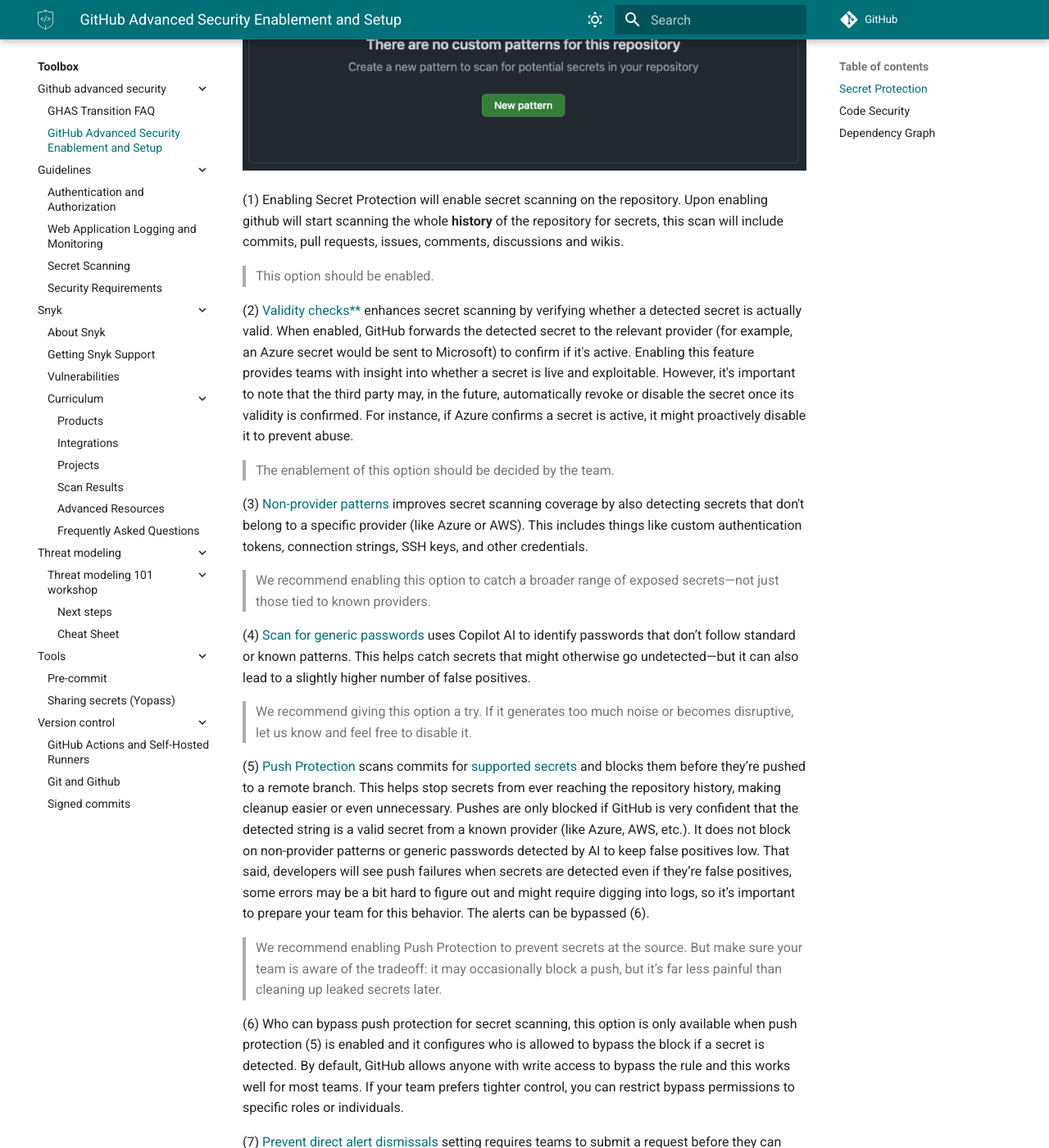
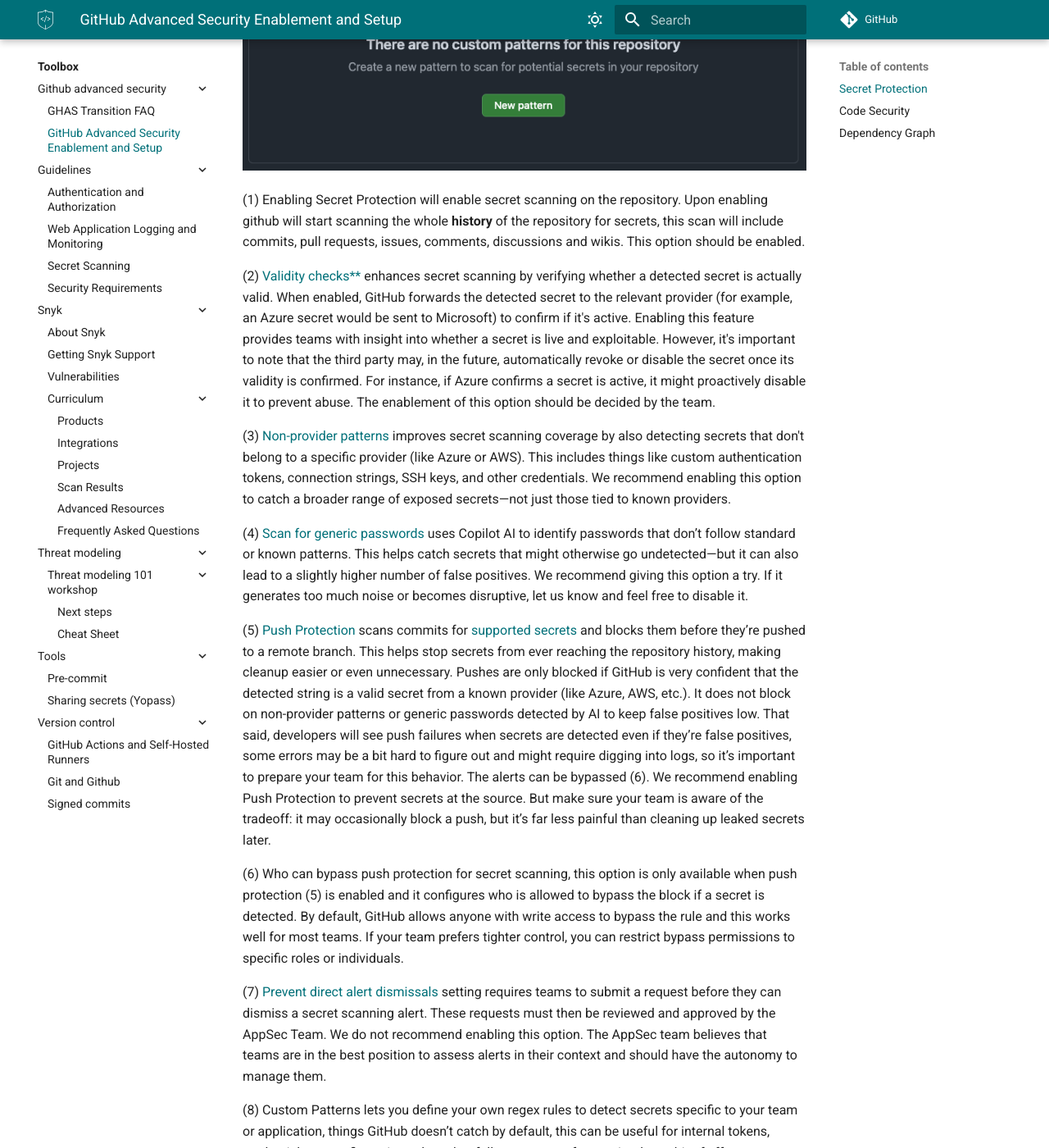
Before and after one commit to equinor/appsec, an MkDocs documentation site: the page built from docs/toolbox/github-advanced-security/setup.md, in a window 1280 px wide and 1400 px high, scrolled down 2560 px. Shown: the whole window at 82% size. Built offline with MkDocs 1.6.1 and Material for MkDocs 9.7.7, drawn with Linux system fonts in a browser that asks for light colours; some web fonts are replaced; comment, search, counter and statistics services are not loaded; some of the changed text lies outside the part shown.

Commit message:
correct formating

```diff
--- a/docs/toolbox/github-advanced-security/setup.md
+++ b/docs/toolbox/github-advanced-security/setup.md
@@ -20,7 +20,7 @@
 |                                       | Non-provider Patterns                             | Yes                |
 |                                       | Scan for Generic Passwords                        | Yes                |
 |                                       | Push-Protection                                   | Yes                |
-|                                       | - Access                                          | Anyone unless limited to certain members. |
+|                                       | Who can bypass push protection                                          | Anyone unless limited to certain members. |
 |                                       | Prevent Alert Dismissal                           | No                 |
 | Code Security                         |                                                   | Yes                |
 |                                       | Set Up                                            | Default setup      |
@@ -41,29 +41,29 @@
 ![Secret Protection Options](<Screenshot 2025-06-12 at 14.28.28.png>)
 
 (1) Enabling Secret Protection will enable secret scanning on the repository. Upon enabling github will start scanning the whole **history** of the repository for secrets, this scan will include commits, pull requests, issues, comments, discussions and wikis.
-> This option should be enabled.
+This option should be enabled.
 
 (2) [Validity checks**](https://docs.github.com/en/enterprise-cloud@latest/code-security/secret-scanning/introduction/supported-secret-scanning-patterns#supported-secrets) enhances secret scanning by verifying whether a detected secret is actually valid. When enabled, GitHub forwards the detected secret to the relevant provider (for example, an Azure secret would be sent to Microsoft) to confirm if it's active. Enabling this feature provides teams with insight into whether a secret is live and exploitable. However, it's important to note that the third party may, in the future, automatically revoke or disable the secret once its validity is confirmed. For instance, if Azure confirms a secret is active, it might proactively disable it to prevent abuse.
-> The enablement of this option should be decided by the team.
+The enablement of this option should be decided by the team.
 
 (3) [Non-provider patterns](https://docs.github.com/en/enterprise-cloud@latest/code-security/secret-scanning/introduction/supported-secret-scanning-patterns#non-provider-patterns) improves secret scanning coverage by also detecting secrets that don't belong to a specific provider (like Azure or AWS). This includes things like custom authentication tokens, connection strings, SSH keys, and other credentials.
-> We recommend enabling this option to catch a broader range of exposed secrets—not just those tied to known providers.
+We recommend enabling this option to catch a broader range of exposed secrets—not just those tied to known providers.
 
 (4) [Scan for generic passwords](https://docs.github.com/en/enterprise-cloud@latest/code-security/secret-scanning/copilot-secret-scanning/responsible-ai-generic-secrets) uses Copilot AI to identify passwords that don’t follow standard or known patterns. This helps catch secrets that might otherwise go undetected—but it can also lead to a slightly higher number of false positives.
-> We recommend giving this option a try. If it generates too much noise or becomes disruptive, let us know and feel free to disable it.
+We recommend giving this option a try. If it generates too much noise or becomes disruptive, let us know and feel free to disable it.
 
 (5) [Push Protection](https://docs.github.com/en/code-security/secret-scanning/introduction/about-push-protection) scans commits for [supported secrets](https://docs.github.com/en/enterprise-cloud@latest/code-security/secret-scanning/introduction/supported-secret-scanning-patterns#supported-secrets) and blocks them before they’re pushed to a remote branch. This helps stop secrets from ever reaching the repository history, making cleanup easier or even unnecessary.
 Pushes are only blocked if GitHub is very confident that the detected string is a valid secret from a known provider (like Azure, AWS, etc.). It does not block on non-provider patterns or generic passwords detected by AI to keep false positives low.
 That said, developers will see push failures when secrets are detected even if they’re false positives, some errors may be a bit hard to figure out and might require digging into logs, so it’s important to prepare your team for this behavior. The alerts can be bypassed (6).
-> We recommend enabling Push Protection to prevent secrets at the source. But make sure your team is aware of the tradeoff: it may occasionally block a push, but it’s far less painful than cleaning up leaked secrets later.
+We recommend enabling Push Protection to prevent secrets at the source. But make sure your team is aware of the tradeoff: it may occasionally block a push, but it’s far less painful than cleaning up leaked secrets later.
 
 (6) Who can bypass push protection for secret scanning, this option is only available when push protection (5) is enabled and it configures who is allowed to bypass the block if a secret is detected. By default, GitHub allows anyone with write access to bypass the rule and this works well for most teams. If your team prefers tighter control, you can restrict bypass permissions to specific roles or individuals.
 
 (7) [Prevent direct alert dismissals](https://docs.github.com/en/enterprise-cloud@latest/code-security/secret-scanning/using-advanced-secret-scanning-and-push-protection-features/enabling-delegated-alert-dismissal-for-secret-scanning) setting requires teams to submit a request before they can dismiss a secret scanning alert. These requests must then be reviewed and approved by the AppSec Team.
-> We do not recommend enabling this option. The AppSec team believes that teams are in the best position to assess alerts in their context and should have the autonomy to manage them.
+We do not recommend enabling this option. The AppSec team believes that teams are in the best position to assess alerts in their context and should have the autonomy to manage them.
 
 (8) Custom Patterns lets you define your own regex rules to detect secrets specific to your team or application, things GitHub doesn’t catch by default, this can be useful for internal tokens, credentials, or configuration values that follow a custom format.
-> It takes a bit of effort to set up, and we don’t expect most teams will need it. But if you think this could be useful for your setup, let us know and we will be happy to help you configure it.
+It takes a bit of effort to set up, and we don’t expect most teams will need it. But if you think this could be useful for your setup, let us know and we will be happy to help you configure it.
 
 ## [Code Security](https://docs.github.com/en/code-security/supply-chain-security/understanding-your-software-supply-chain/about-supply-chain-security)
 
@@ -71,30 +71,30 @@
 
 (1) Code Security is GitHub’s Static Application Security Testing (SAST) tool also known as CodeQL, which runs via GitHub Actions to scan your repository for security issues in the code.
 The setup may vary depending on the language and ecosystem, some will work out of the box, while others may require configuring a workflow file in the repo. Once enabled, it continuously scans code for common vulnerabilities.
-> Code Security should be enabled.
+Code Security should be enabled.
 
 (2) CodeQL Analysis must be configured for code security to work. Once enabled a GitHub action will run to scan your code automatically.
-> We recommend choosing the default setup, which works well for most repositories and languages.
+We recommend choosing the default setup, which works well for most repositories and languages.
 
 (3) Other Tools enables you to integrate other code scanning tools.
-> We don't expect most teams to need this but if you think this would be useful, let us know so we can help you configure it.
+We don't expect most teams to need this but if you think this would be useful, let us know so we can help you configure it.
 
 (4) Copilot Autofix allows Copilot to automatically generate a pull request to fix vulnerabilities identified by CodeQL. When enabled, you’ll see suggested fixes, and you can choose to let Copilot create a PR with the proposed changes.
 It’s a helpful way to quickly address straight forward issues but we always recommend to review the fix before merging.
-> We recommend enabling this option.
+We recommend enabling this option.
 
 (5) Copilot Autofix for third-party tools, Copilot Autofix also works with third-party security tools, not just CodeQL.
-> We recommend enabling this option.
+We recommend enabling this option.
 
 (6) Prevent direct alert dismissals, if enabled, any attempt to dismiss a CodeQL alert will trigger a review request that’s sent to the AppSec team. This adds unnecessary overhead and delays. We believe teams should be trusted to manage and triage their own alerts based on what makes sense in their context.
-> We do not recommend enabling this setting.
+We do not recommend enabling this setting.
 
 (7) Protection rules allows you to set a check runs failure threshold to control when code scanning should block a pull request.
 You can choose the alert severity level that will cause the Code Scanning check to fail. Combined with a branch ruleset, this allows you to prevent merges to protected branches when these severity level issues are detected.
-> The recommended set up should be good for most teams, let us know if you need help setting up a more advanced ruleset.
+The recommended set up should be good for most teams, let us know if you need help setting up a more advanced ruleset.
 
 (8) Private vulnerability reporting is only available for public repositories, it provides a standardized and secure way for the community to report security vulnerabilities directly to the maintainers of the repository.
-> Enablement should be a team decision, consider how you plan to respond to incoming reports if enabled.
+Enablement should be a team decision, consider how you plan to respond to incoming reports if enabled.
 
 ## [Dependency Graph](https://docs.github.com/en/code-security/supply-chain-security/understanding-your-software-supply-chain/about-the-dependency-graph)
 
@@ -102,25 +102,25 @@
 
 (1) Dependency Graph must be enabled to use Dependabot, this allows GitHub to upload your dependencies and scan them for known vulnerabilities
 For this to work, your repository must include a .lock or manifest file. In some ecosystems, like .NET, you may need to run a dotnet restore (more guidance on this will come) to generate the required files.
-> Dependency Graph should be enabled.
+Dependency Graph should be enabled.
 
 (2) Automatic dependency submission allows GitHub to detect and report dependencies automatically. It helps keep your Dependency Graph up to date without manual intervention.
-> Enable with the default settings.
+Enable with the default settings.
 
 (3) Dependabot alerts notify you when vulnerabilities are found in your dependencies. Alerts will appear in the GitHub UI under the Security Dashboard, and can also be sent by email.
 Note: Slack notifications are not available with GHAS. We recommend setting up email notifications or configuring GitHub notification rules to make sure your team stays up to date on security issues.
-> We recommend enabling this option.
+We recommend enabling this option.
 
 (4) Dependabot security updates will automatically create pull requests to upgrade dependencies to safe, non-vulnerable versions.
-> We recommend enabling this option.
+We recommend enabling this option.
 
 (5) Grouped security updates allows Dependabot to combine multiple security updates into a single pull request. This helps reduce the number or PRs but might require moer thorough testing to ensure the combined upgrades do not break existing functionality.
-> The enablement of this option is up to the team.
+The enablement of this option is up to the team.
 
 (6) Dependabot version updates allows Dependabot to open pull requests to keep your dependencies up to date, even if there are no known vulnerabilities. This helps reduce technical debt and makes it easier to stay updated to the latest versions.
-> The enablement of this option is up to the team.
+The enablement of this option is up to the team.
 
 (7) Dependabot on Actions runners enables Dependabot to create pull requests suggesting security and version updates for your GitHub Actions workflows.
-> The enablement of this option is up to the team.
+The enablement of this option is up to the team.
 
 If you have any futher questions please reach out to us on the [#appsec](https://equinor.enterprise.slack.com/archives/CMM6FSW5V) slack.
```
